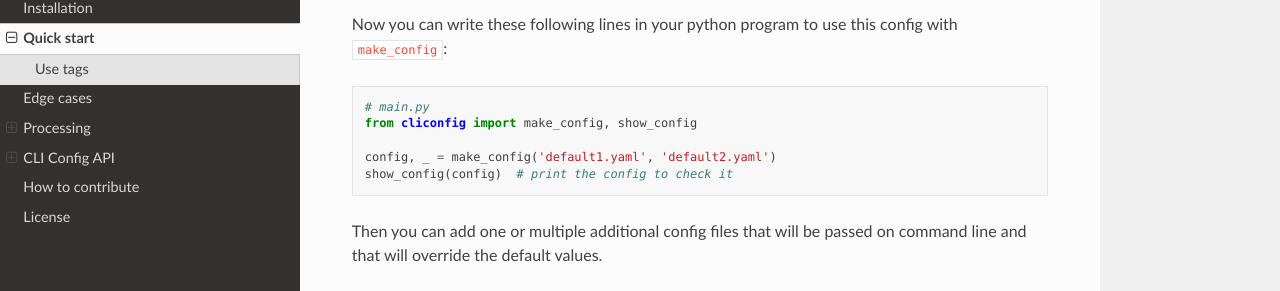
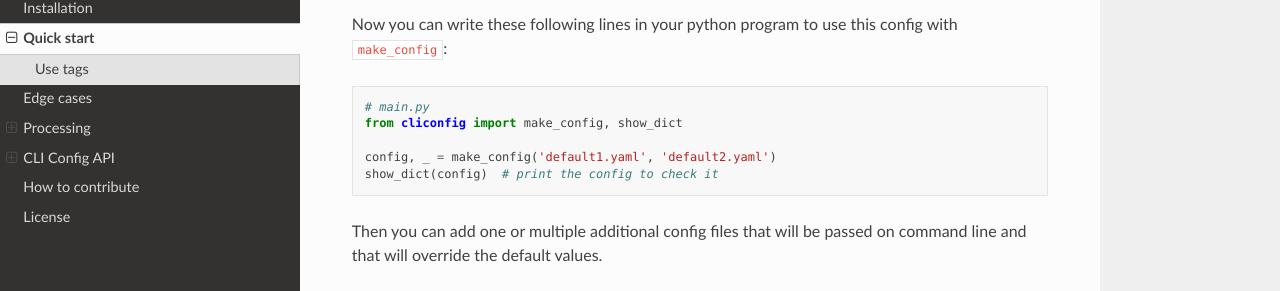
Before and after one commit to valentingol/cliconfig, a Sphinx documentation site: the page built from docs/quickstart.md, in a window 1280 px wide and 900 px high, scrolled down 357 px. Shown: the part 144-435 px from the top of the window. Built offline with Sphinx 7.4.7 and the Read the Docs theme 2.0.0, drawn with Linux system fonts in a browser that asks for light colours; the version number could not be read and is left out.

Commit message:
✏️ Rename show_config > show_dict

````diff
--- a/docs/quickstart.md
+++ b/docs/quickstart.md
@@ -23,10 +23,10 @@ with `make_config`:
 
 ```python
 # main.py
-from cliconfig import make_config, show_config
+from cliconfig import make_config, show_dict
 
 config, _ = make_config('default1.yaml', 'default2.yaml')
-show_config(config)  # print the config to check it
+show_dict(config)  # print the config to check it
 ```
 
 Then you can add one or multiple additional config files that will be passed on
````
Also changed, not shown: README_pypi.md (+2 -2 lines).
